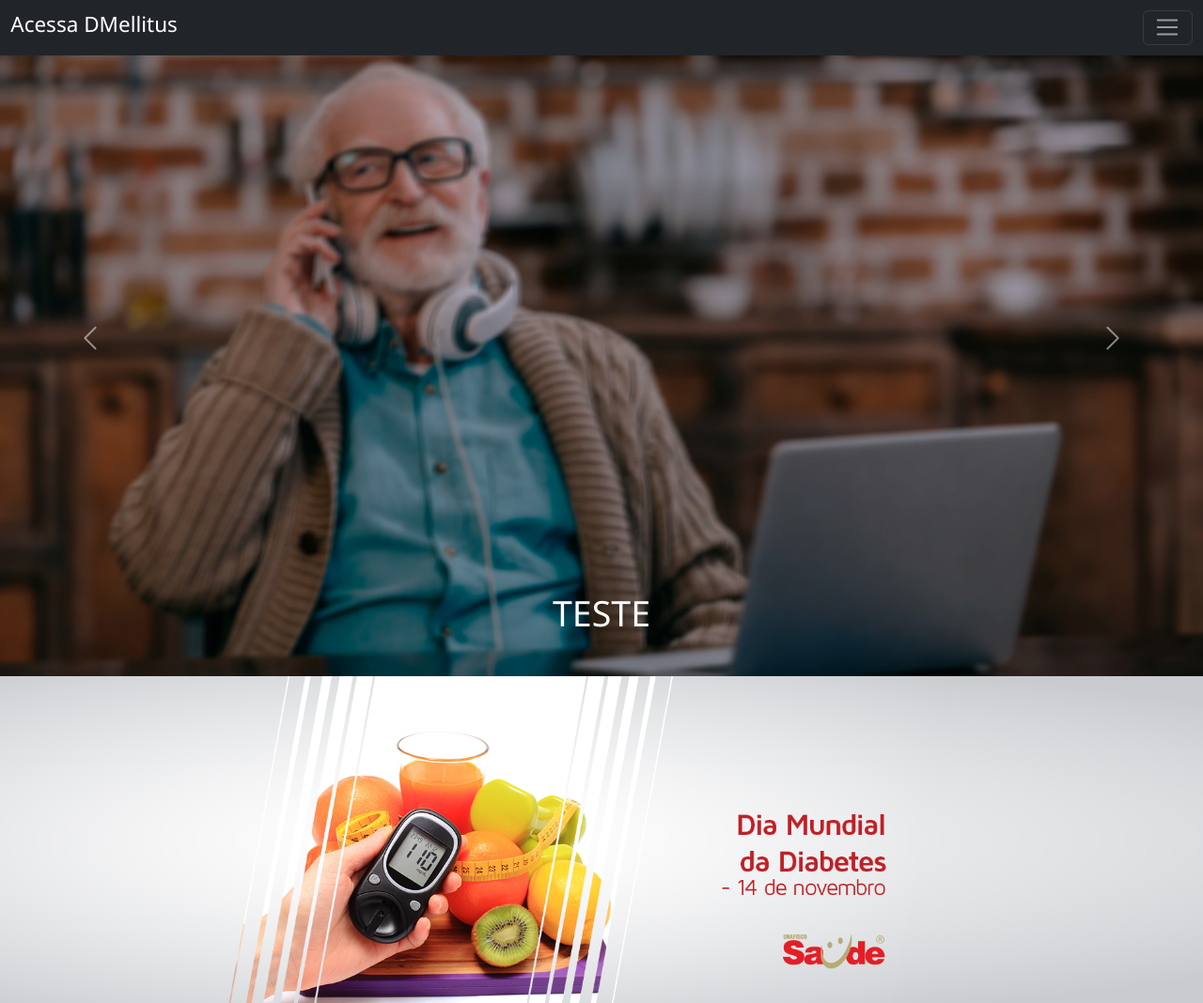
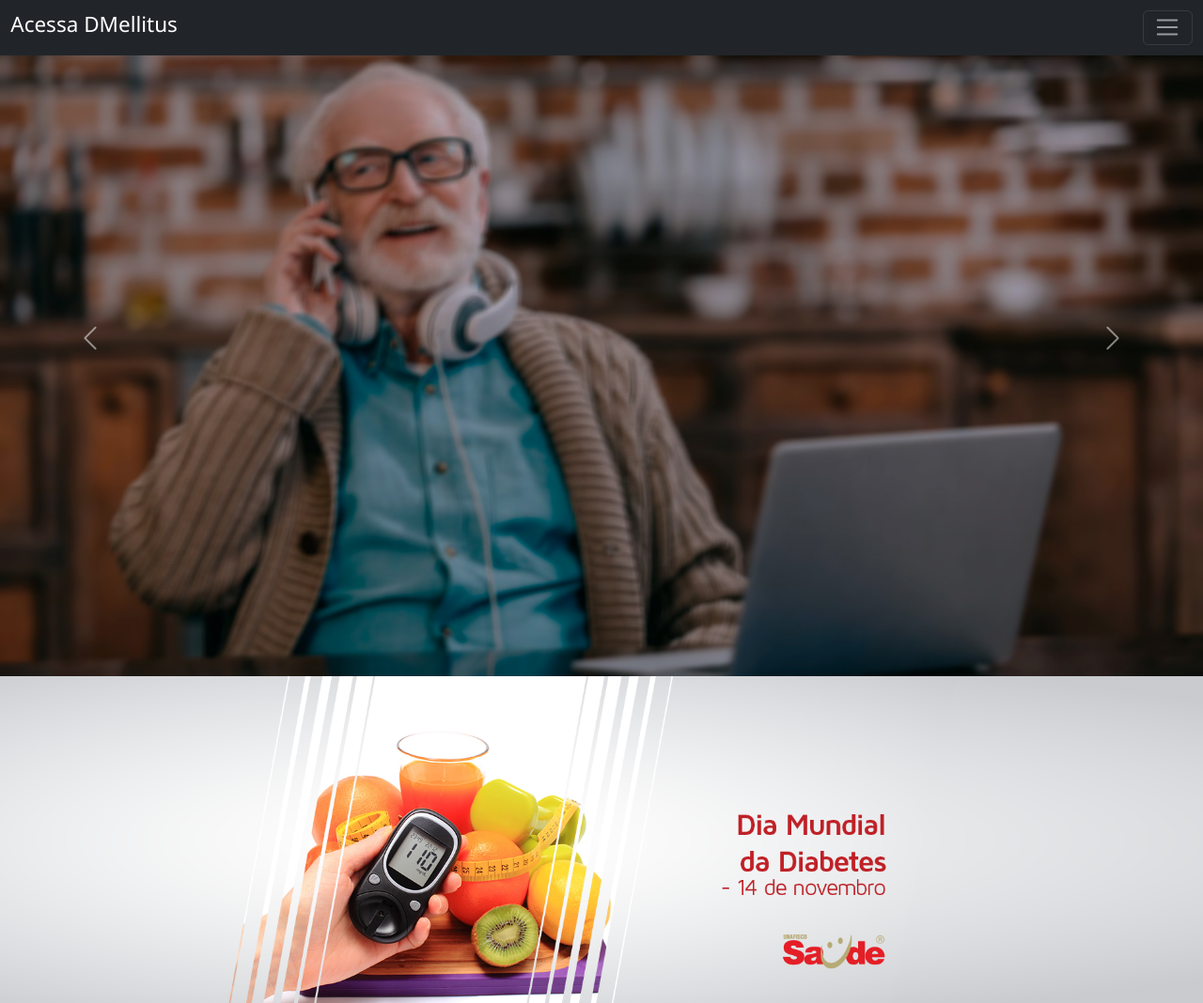
Before and after one commit to BiancaLouS/DMellitus, a PHP site: page / in a window 1280 px wide. Shown: the top 1068 px of the page at 94% size. Run offline with PHP 8.4, Linux system fonts and the light colour scheme; some libraries are stand-ins or nearby versions.

Commit message:
Renomeando id do carrosel

```diff
--- a/menu-header.php
+++ b/menu-header.php
@@ -84,16 +84,14 @@
         </div>
     </nav>
 
-    <!-- carousel do menú  -->
+    <!-- carousel do principal   -->
 
-    <div id="carouselExampleFade" class="carousel slide carousel-fade" data-bs-ride="carousel">
+    <div id="carouselPrincipal" class="carousel slide carousel-fade" data-bs-ride="carousel">
 
             <div class="carousel-inner">
                     <div class="carousel-item active">
                         <img src="Img/IdosoModerno.jpg" class="d-block w-100" alt="Idoso usando aplicativo">
-                        <div class="carousel-caption d-none d-md-block">
-                            <h1>TESTE</h1>
-                        </div>
+                        <div class="carousel-caption d-none d-md-block"> </div>
                     </div>
 
                     <div class="carousel-item">
@@ -102,11 +100,11 @@
                     </div>
             </div>
 
-            <button class="carousel-control-prev" type="button" data-bs-target="#carouselExampleFade" data-bs-slide="prev">
+            <button class="carousel-control-prev" type="button" data-bs-target="#carouselPrincipal" data-bs-slide="prev">
                 <span class="carousel-control-prev-icon" aria-hidden="true"></span>
                 <span class="visually-hidden">Previous</span>
             </button>
-            <button class="carousel-control-next" type="button" data-bs-target="#carouselExampleFade" data-bs-slide="next">
+            <button class="carousel-control-next" type="button" data-bs-target="#carouselPrincipal" data-bs-slide="next">
                 <span class="carousel-control-next-icon" aria-hidden="true"></span>
                 <span class="visually-hidden">Next</span>
             </button>
```
